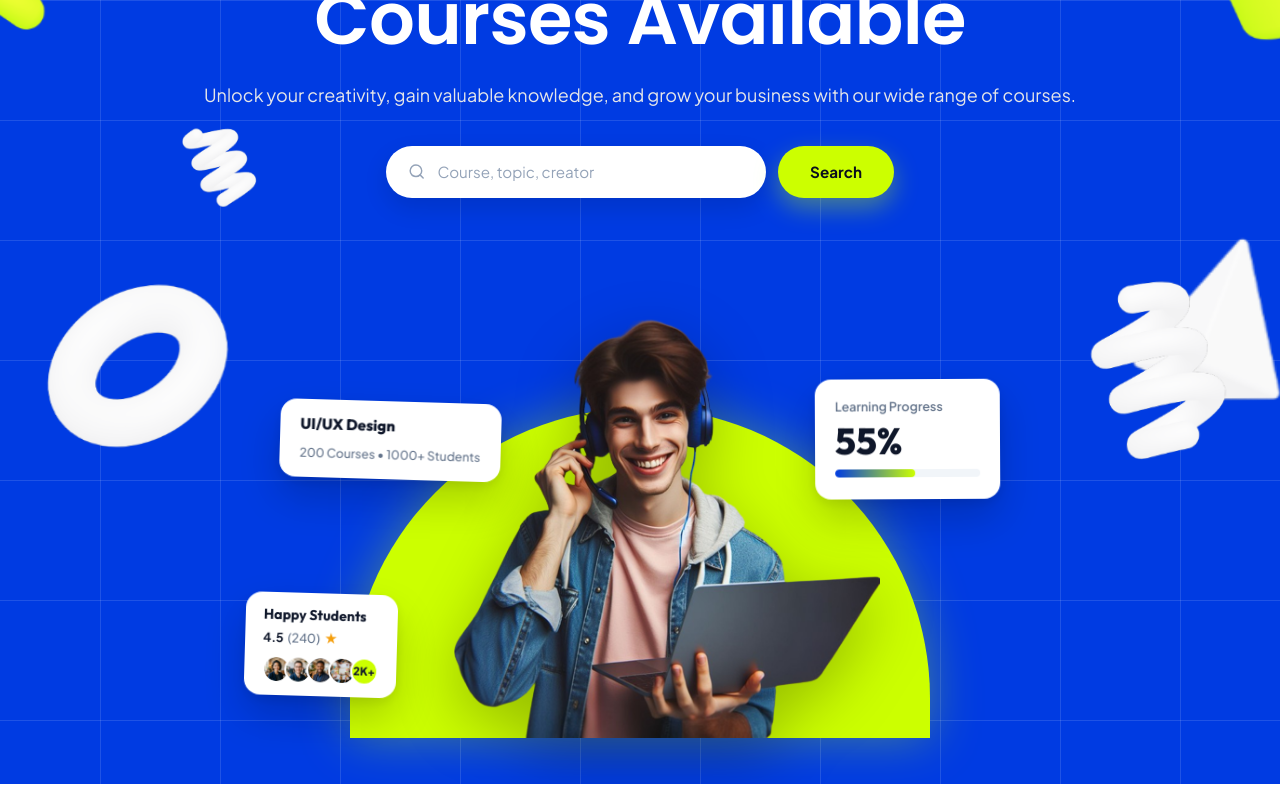
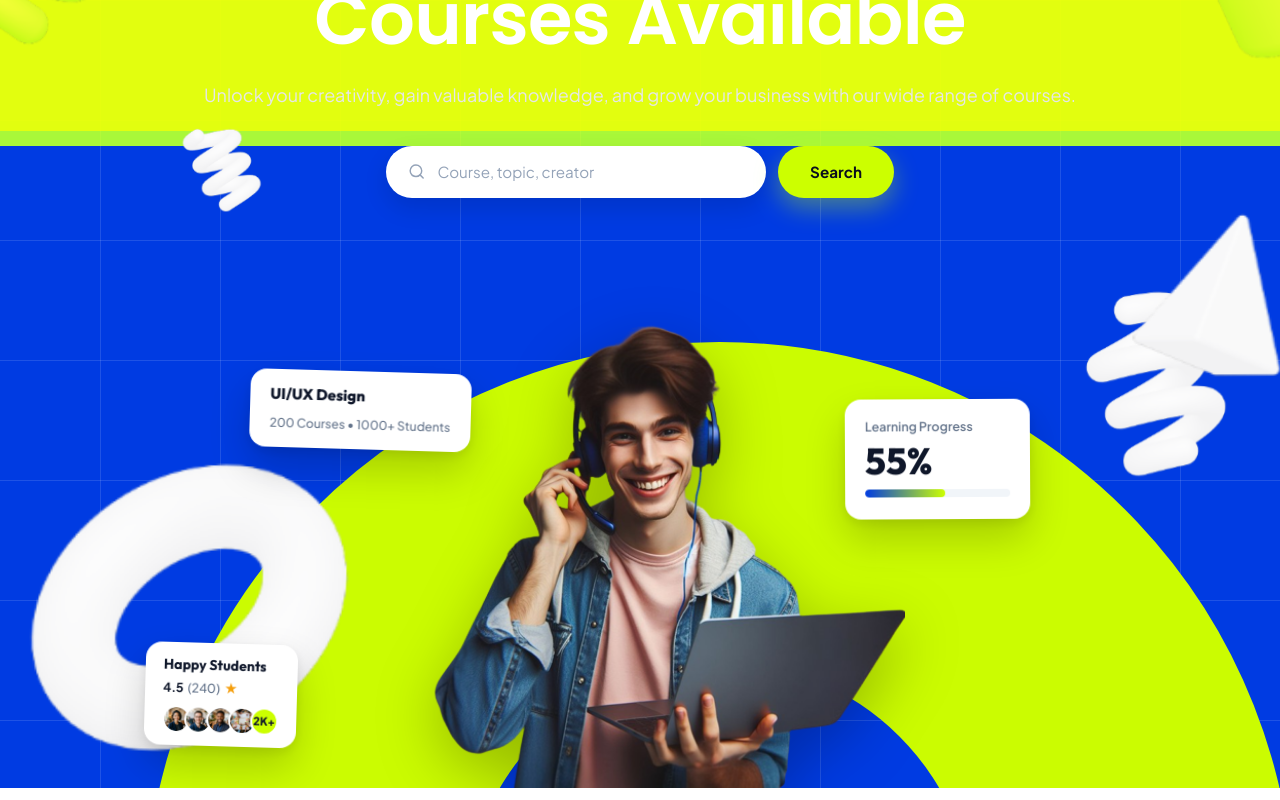
Before and after one commit to Mehedii-07/ByteSpace_Mehedi, a React (Vite) app: page / in a window 1280 px wide. Shown: the part 240-1040 px from the top of the page. Built offline with nearby package versions, Linux system fonts and the light colour scheme; a web font is replaced by a local one.

Commit message:
style(hero): align Ellips7 arch, 3D cone/torus, and hard-light blend layers to exact Figma specs

```diff
--- a/src/App.css
+++ b/src/App.css
@@ -310,55 +310,114 @@
   pointer-events: none;
 }
 
+/* Figma Blend Layers */
+.hero-blend-layer-1 {
+  position: absolute;
+  width: 2500px;
+  height: 386.79px;
+  top: -0.8px;
+  left: -1077px;
+  transform: rotate(0deg);
+  opacity: 1;
+  mix-blend-mode: hard-light;
+  background: #D4FB20;
+  pointer-events: none;
+  z-index: 0;
+}
+
+.hero-blend-layer-2 {
+  position: absolute;
+  width: 2500px;
+  height: 371.83px;
+  top: -0.8px;
+  left: -1085.12px;
+  transform: rotate(0deg);
+  opacity: 1;
+  mix-blend-mode: hard-light;
+  background: #D4FB20;
+  pointer-events: none;
+  z-index: 0;
+}
+
+/* Figma Ellips7 Arch:
+   width: 1149; height: 1149; top: 582px; left: 145px; angle: 0deg; opacity: 1; border-width: 320px; border: 320px solid #CBFC01;
+*/
+.hero-ellipse-7 {
+  position: absolute;
+  width: 1149px;
+  height: 1149px;
+  top: 582px;
+  left: 145px;
+  border-width: 320px;
+  border: 320px solid #CBFC01;
+  border-radius: 50%;
+  box-sizing: border-box;
+  transform: rotate(0deg);
+  opacity: 1;
+  pointer-events: none;
+  z-index: 1;
+}
+
 /* Top-Left Lime Squiggle */
 .decor-top-left {
   top: 65px;
   left: -15px;
-  width: 155px;
+  width: 165px;
   height: auto;
+  z-index: 3;
 }
 
 /* Mid-Left White Zigzag */
 .decor-mid-left {
   top: 360px;
   left: 175px;
-  width: 90px;
+  width: 95px;
   height: auto;
-}
-
-/* Lower-Left Large White 3D Torus */
+  z-index: 3;
+}
+
+/* Cone / Lower-Left Large White 3D Torus (exact Figma specs):
+   width: 342; height: 342; top: 682px; left: 18px; angle: 0deg; opacity: 1;
+*/
 .decor-torus {
-  top: 520px;
-  left: 40px;
-  width: 195px;
-  height: auto;
+  top: 682px;
+  left: 18px;
+  width: 342px;
+  height: 342px;
+  object-fit: contain;
+  transform: rotate(0deg);
+  opacity: 1;
+  z-index: 4;
 }
 
 /* Top-Right Neon Cylinder */
 .decor-cylinder {
   top: 30px;
   right: -25px;
-  width: 145px;
+  width: 155px;
   height: auto;
-}
-
-/* Mid-Right White 3D Cone (exact user specs: width: 188, height: 188, top: 464px, left: 1106px, angle: 0deg, opacity: 1) */
+  z-index: 3;
+}
+
+/* Mid-Right White 3D Cone matching Figma */
 .decor-cone {
-  top: 464px;
+  top: 440px;
   left: 1106px;
   width: 188px;
   height: 188px;
   object-fit: contain;
   transform: rotate(0deg);
   opacity: 1;
+  z-index: 4;
 }
 
 /* Bottom-Right White Coil */
 .decor-bottom-right {
-  top: 520px;
+  top: 530px;
   right: 50px;
-  width: 150px;
+  width: 155px;
   height: auto;
+  z-index: 3;
 }
 
 .hero-container {
@@ -487,32 +546,20 @@
 .hero-showcase {
   position: relative;
   width: 100%;
-  max-width: 760px;
-  margin: 10px auto 0 auto;
+  max-width: 960px;
+  margin: 20px auto 0 auto;
   display: flex;
   justify-content: center;
   align-items: flex-end;
-  height: 480px;
-}
-
-/* Neon Lime Curved Arch matching Figma */
-.hero-arch-backdrop {
-  position: absolute;
-  bottom: 0;
-  width: 580px;
-  height: 330px;
-  background: var(--neon-lime);
-  border-top-left-radius: 290px;
-  border-top-right-radius: 290px;
-  z-index: 1;
-  box-shadow: 0 0 50px rgba(204, 255, 0, 0.35);
+  height: 520px;
+  z-index: 3;
 }
 
 .hero-image-wrapper {
   position: relative;
-  z-index: 2;
-  width: 480px;
-  height: 460px;
+  z-index: 3;
+  width: 530px;
+  height: 510px;
   display: flex;
   align-items: flex-end;
   justify-content: center;
@@ -543,10 +590,10 @@
   transform: translateY(-4px) scale(1.02);
 }
 
-/* Badge 1: UI/UX Design */
+/* Badge 1: UI/UX Design (Left of student's face) */
 .badge-ui-design {
-  top: 150px;
-  left: 20px;
+  top: 110px;
+  left: 90px;
 }
 
 .badge-category-title {
@@ -564,10 +611,10 @@
   color: #64748b;
 }
 
-/* Badge 2: Learning Progress 55% */
+/* Badge 2: Learning Progress 55% (Right of student's face) */
 .badge-learning-progress {
-  top: 120px;
-  right: 20px;
+  top: 130px;
+  right: 90px;
   width: 185px;
 }
 
--- a/src/components/Hero.jsx
+++ b/src/components/Hero.jsx
@@ -17,9 +17,15 @@ export const Hero = ({ onSearch }) => {
 
   return (
     <section id="home" className="hero-section bg-grid-pattern">
-      {/* 3D Decorative Doodles matching Figma assets */}
+      {/* Background blend light layers matching Figma specs */}
+      <div className="hero-blend-layer-1" aria-hidden="true"></div>
+      <div className="hero-blend-layer-2" aria-hidden="true"></div>
+
+      {/* 3D Decorative Doodles & Ellips7 matching Figma assets */}
       <div className="hero-decorations" aria-hidden="true">
         <div className="hero-decorations-wrapper">
+          {/* Ellips7 Arch: width: 1149px, height: 1149px, top: 582px, left: 145px, border: 320px solid #CBFC01 */}
+          <div className="hero-ellipse-7" aria-hidden="true"></div>
           {/* Top-Left Lime Squiggle */}
           <img
             src="/images/decorations/lime_squiggle_top_left.png"
@@ -93,11 +99,8 @@ export const Hero = ({ onSearch }) => {
           </form>
         </div>
 
-        {/* Hero Graphic Showcase with Giant Arch and Badges */}
+        {/* Hero Graphic Showcase with Badges */}
         <div className="hero-showcase">
-          {/* Lime Geometric Arch Backdrop */}
-          <div className="hero-arch-backdrop"></div>
-
           {/* Student Cutout Image matching user uploaded cutout */}
           <div className="hero-image-wrapper">
             <img
```
